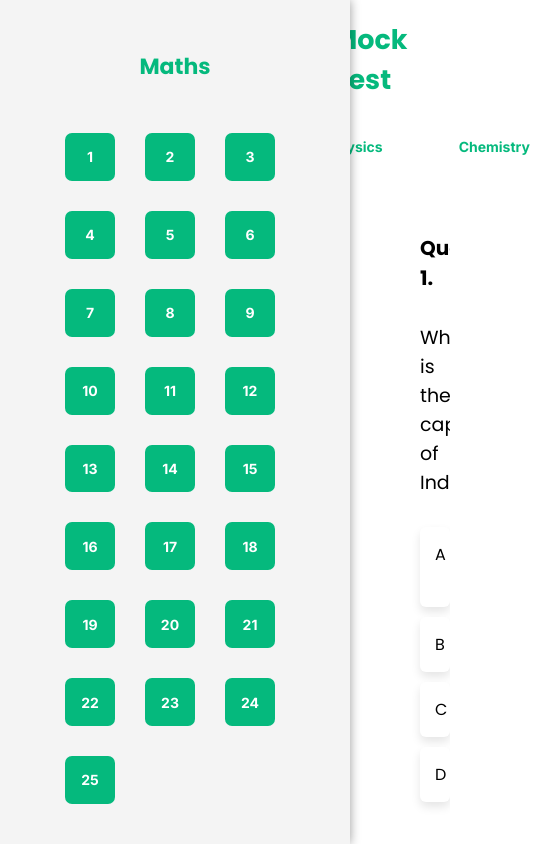
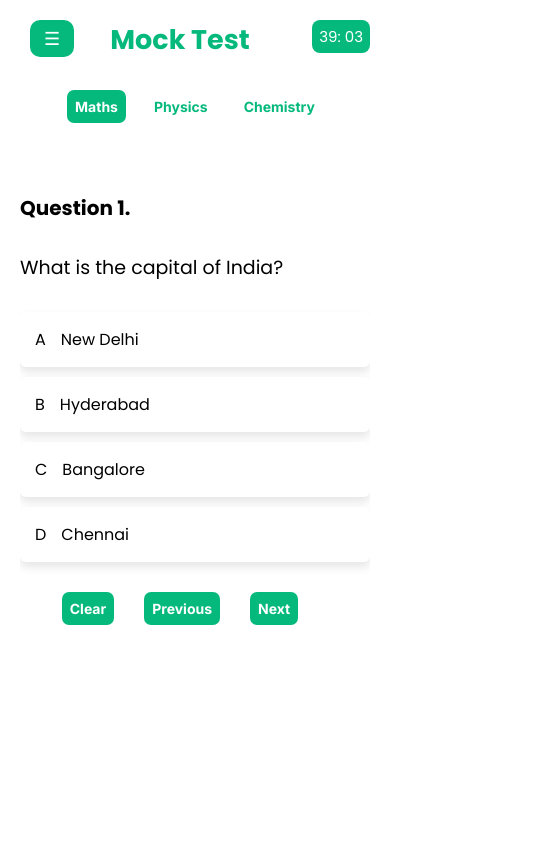
Before and after one commit to ajayverma2611/college-Khojoo, a React (Create React App) app in the folder client/: page /test in a window 390 px wide. Shown: the whole page, 538 px wide, since content can reach past the window. Built offline with nearby package versions, Linux system fonts and the light colour scheme.

Commit message:
Added responsiveness to mock test page

```diff
--- a/client/src/App.js
+++ b/client/src/App.js
@@ -8,7 +8,8 @@ import InstructionPage from './Presentation/Pages/InstructionPage';
 import SignIn from './Presentation/Pages/signIn';
 import SignUp from './Presentation/Pages/signUp';
 import Test from './Presentation/Pages/Test';
-
+import Profile from './Presentation/Pages/Profile';
+import FeedbackModal from './Presentation/Components/feedbackModal';
 
 function App() {
   const location = useLocation();
@@ -25,6 +26,8 @@ function App() {
         <Route path="/login" element={<SignIn />} />
         <Route path="/signup" element={<SignUp />} />
         <Route path="/test" element={<Test />} />
+        <Route path="/profile" element={<Profile />} />
+        <Route path="/modal" element={<FeedbackModal/>}/>
       </Routes>
     </div>
   );
--- a/client/src/Presentation/Components/Navbar.js
+++ b/client/src/Presentation/Components/Navbar.js
@@ -46,7 +46,7 @@ const Navbar = () => {
                 </div>
                 <div className="nav-link">
                     <img src={exam} alt="Exams" />
-                    <Link to="/tests">Exams</Link>
+                    <Link to="/tests">Tests</Link>
                 </div>
                 <div className="nav-link">
                     <img src={materials} alt="Materials" />
@@ -75,7 +75,7 @@ const Navbar = () => {
                 </div>
                 <div className="nav-link">
                     <img src={exam} alt="Exams" />
-                    <Link to="/tests">Exams</Link>
+                    <Link to="/tests">Tests</Link>
                 </div>
                 <div className="nav-link">
                     <img src={materials} alt="Materials" />
@@ -95,7 +95,7 @@ const Navbar = () => {
                 />
                 <div className={"nav-dropdown" + (showDropdown ? " drop-active" : "")}>
                     <a href="/profile">Profile</a>
-                    <a href="/#">Logout</a>
+                    <a href="/login">Logout</a>
                 </div>
             </div>
         </nav>
--- a/client/src/Presentation/Pages/Test.js
+++ b/client/src/Presentation/Pages/Test.js
@@ -3,11 +3,18 @@ import "../Styles/Test.css"
 const Test = () => {
   const [subject, setSubject] = useState("Maths");
   const [option, setOption] = useState(0);
+  const [sidebarOpen, setSidebarOpen] = useState(false);
+  const toggleSidebar = () => {
+    setSidebarOpen(!sidebarOpen);
+  };
   return (
     <div className="testPage">
-      <div className="test-sidebar2">
+      <button className={`toggle-sidebar-btn ${sidebarOpen ? " colouring": ""}`} onClick={toggleSidebar}>
+        {sidebarOpen ? '\u2715' : '\u2630'}
+      </button>
+      <div className={`test-sidebar2 ${sidebarOpen ? " test-open" : ""}`}>
         <h2 className="selected-subject">{subject}</h2>
-        <div className="test-sidebar">
+        <div className={`test-sidebar ${sidebarOpen ? "test-sidebartoopen" : ""}`}>
           {
             [1, 2, 3, 4, 5, 6, 7, 8, 9, 10, 11, 12, 13, 14, 15, 16, 17, 18, 19, 20, 21, 22, 23, 24, 25].map((i) => {
               return(
--- a/client/src/Presentation/Styles/AvailableMocktests.css
+++ b/client/src/Presentation/Styles/AvailableMocktests.css
@@ -107,6 +107,7 @@
 }
   .mocktestHeading {
     font-size: 24px;
+    padding-top: 80px;
   }
 
   .testsContainer {
--- a/client/src/Presentation/Styles/Paths.css
+++ b/client/src/Presentation/Styles/Paths.css
@@ -21,8 +21,7 @@
 
 
 .path{
-    width: 400px;
-    height: 300px;
+    width: 410px;
     display:flex;
     flex-direction: column;
     padding:20px;
--- a/client/src/Presentation/Styles/Test.css
+++ b/client/src/Presentation/Styles/Test.css
@@ -130,8 +130,93 @@
   top: 0;
   background-color: #f4f4f4;
   box-shadow: 0 0 10px rgba(0, 0, 0, 0.4);
+
 }
 #test-buttons{
   display: flex;
   justify-content: flex-end;
 }
+
+@media (max-width: 768px) {
+  #time-tag{
+    right: 20px;
+  }
+  .test-options{
+    justify-content: center;
+    width: 100%;
+  }
+  .test-body{
+    padding-left: 0px;
+    padding-right: 0px;
+    width: 100%;
+    position: relative;
+  }
+  .test-header{
+    padding-left: 0px;
+  }
+  .test-header2{
+    padding-left: 0px;
+    gap: 20px;
+  }
+  .test-sidebar{
+    display: none;
+  }
+  .test-sidebar2{
+    display: none;
+    background-color: #ffffff;
+  }
+  .test-open{
+    display: flex;
+    flex-direction:column;
+    align-self: center;
+    border: 1px solid #000000;
+    height: 100vh;
+    box-shadow: 0 0 10px rgba(0, 0, 0, 0.4);
+    justify-content: center;
+  }
+  .toggle-sidebar-btn {
+    position: fixed;
+    top: 20px;
+    left: 30px;
+    z-index: 1001;
+    background-color: #05B97D;
+    color: white;
+    border: none;
+    padding: 5px 14px;
+    font-size: 18px;
+    cursor: pointer;
+    border-radius: 10px;
+  }
+  #test-buttons{
+    justify-content: center;
+  }
+  .test-sidebartoopen{
+    display: flex;
+    flex-direction: row;
+    justify-content: center;
+    align-items: center;
+    gap: 10px;
+    padding: 5% 18% 30% 18%;
+    width: 350px;
+    position: relative;
+    left : 0;
+    z-index: 1000;
+    top: 0;
+    background-color: #ffffff;
+  }
+  .test-sidebartoopen button{
+    width: 50px;
+    height: 50px;
+    font-size: 18px;
+    background-color: #ffffff;
+    border: 1px solid #05B97D;
+    color:#05B97D;
+  }
+  .colouring{
+    background-color: rgb(222, 85, 85);
+  }
+  .selected-subject{
+    font-size: 26px;
+    color: #000000;
+  }
+}
```
